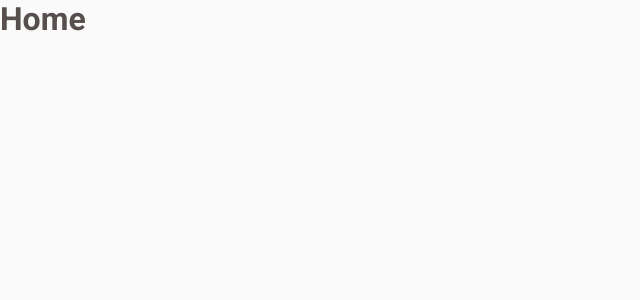
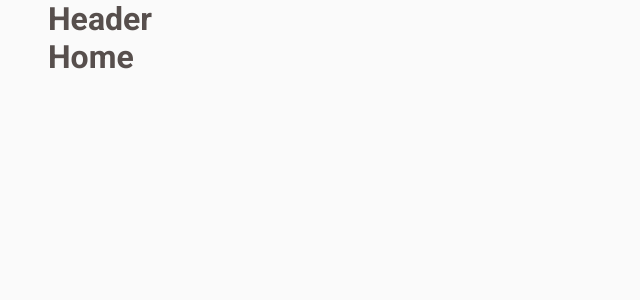
Before and after one commit to joaocruzzq/coffee-delivery, a React (Vite) app: page / in a window 1280 px wide. Shown: the top 300 px of the page, without its empty margins (0-640 px from the left). Built offline with nearby package versions, Linux system fonts and the light colour scheme.

Commit message:
definindo layout base da aplicaçao

```diff
--- /dev/null
+++ b/src/components/header/index.tsx
@@ -0,0 +1,5 @@
+export function Header() {
+   return (
+      <h1>Header</h1>
+   )
+}
--- /dev/null
+++ b/src/layout/defaultLayout/index.tsx
@@ -0,0 +1,13 @@
+import { Outlet } from "react-router-dom";
+import { Header } from "../../components/header";
+
+import { LayoutContainer } from "./styles";
+
+export function DefaultLayout() {
+   return (
+      <LayoutContainer>
+         <Header />
+         <Outlet />
+      </LayoutContainer>
+   )
+}
--- /dev/null
+++ b/src/layout/defaultLayout/styles.ts
@@ -0,0 +1,11 @@
+import styled from "styled-components";
+
+export const LayoutContainer = styled.div`
+   height: 100vh;
+   max-width: 74rem;
+
+   margin: auto;
+
+   display: flex;
+   flex-direction: column;
+`
--- a/src/router.tsx
+++ b/src/router.tsx
@@ -3,13 +3,16 @@
 import { Home } from "./pages/home";
 import { Success } from "./pages/success";
 import { Checkout } from "./pages/checkout";
+import { DefaultLayout } from "./layout/defaultLayout";
 
 export function Router() {
    return (
       <Routes>
-         <Route path="/" element={<Home />} />
-         <Route path="/success" element={<Success />} />
-         <Route path="/checkout" element={<Checkout />} />
+         <Route path="/" element={<DefaultLayout />} >
+            <Route path="/" element={<Home />} />
+            <Route path="/success" element={<Success />} />
+            <Route path="/checkout" element={<Checkout />} />
+         </Route>
       </Routes>
    )
 }
```
